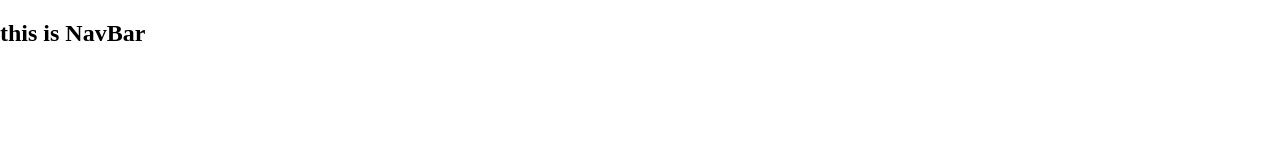
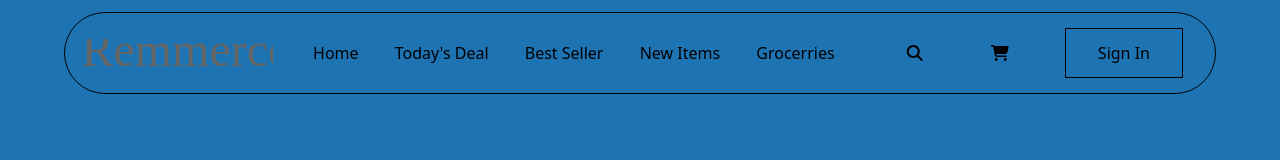
Before and after one commit to Keshav04042001/remmers, a plain HTML site: page index.html in a window 1280 px wide. Drawn offline with nearby package versions, Linux system fonts and the light colour scheme; files that its build step writes are made by us from their sources.

Commit message:
navigaion section done

```diff
--- a/index.html
+++ b/index.html
@@ -5,15 +5,19 @@
     <meta http-equiv="X-UA-Compatible" content="IE=edge">
     <meta name="viewport" content="width=device-width, initial-scale=1.0">
     <title>Remmerce</title>
-    <link rel="stylesheet" href="./styles/style.css">
+    <link rel="stylesheet" href="./dist/css/style.css">
     <script src="https://code.jquery.com/jquery-3.5.1.min.js"></script>
+    <script src="https://kit.fontawesome.com/9f065b366e.js" crossorigin="anonymous"></script>
+    <link href="https://unpkg.com/tailwindcss@^2/dist/tailwind.min.css" rel="stylesheet">
+
 </head>
 <body>
-    <nav class="nav-bar">
+    <header class="nav-bar"></header>
+    <div class="hero"></div>
 
-    </nav>
 </body>
 <script>
-    $(".nav-bar").load("./web/nav.html")
+    $(".nav-bar").load("./web/nav.html");
+    $(".hero").load("./web/hero.html");
 </script>
 </html>
--- a/styles/_global.scss
+++ b/styles/_global.scss
@@ -1,9 +1,11 @@
-body{
+*{
     margin: 0;
     padding: 0;
     outline: none;
     border: none;
     text-decoration: none;
+    box-sizing: border-box;
+    background-color: #1e73b3;
 }
 a{
     text-decoration: none;
--- a/styles/_navbar.scss
+++ b/styles/_navbar.scss
@@ -0,0 +1,39 @@
+.nav-bar{
+    position: fixed;
+    width: 100vw;
+    top: 0.75rem;
+}
+.nav{
+    margin: auto;
+    display: flex;
+    justify-content: space-between;
+    align-items: center;
+    padding: 0rem 1rem;
+    border: black solid 1px;
+    border-radius: 3rem;
+    width: 90vw;
+
+    &__logo{
+        width: 12rem;
+        flex: 6fr;
+    }
+
+    &__links{
+        flex: 1fr;
+        ul{
+            list-style: none;
+        }
+        li{
+            display: inline-block;
+            padding: 1.75rem 1rem;
+        }
+    }
+}
+.cta{
+    margin-right: 1rem;
+    padding: 0.75rem 2rem;
+    border: black solid 1px;
+}
+.fas{
+    padding: 0 2rem;
+}
--- a/styles/style.scss
+++ b/styles/style.scss
@@ -1,3 +1,4 @@
 @import "global";
 @import "variable";
 @import "navbar";
+@import "hero";
--- a/web/nav.html
+++ b/web/nav.html
@@ -1 +1,19 @@
-<h1>this is NavBar</h1>
+<!-- this is nav bar -->
+
+<div class="nav">
+    <img src="../img/LOGO.svg" alt="logo" class="nav__logo">
+    <nav class="nav__links">
+        <ul class="">
+            <li>Home</li>
+            <li>Today's Deal</li>
+            <li>Best Seller</li>
+            <li>New Items</li>
+            <li>Grocerries</li>
+        </ul>
+    </nav>
+    <nav class="nav__links">
+        <i class="fas fa-search"></i>
+        <i class="fas fa-shopping-cart"></i>
+    </nav>
+    <a href="#" class="cta">Sign In</a>
+</div>
```
Also changed, not shown: dist/css/style.css, img/banner.jpg (added), styles/_hero.scss (added), web/hero.html (added), 1 other file.
